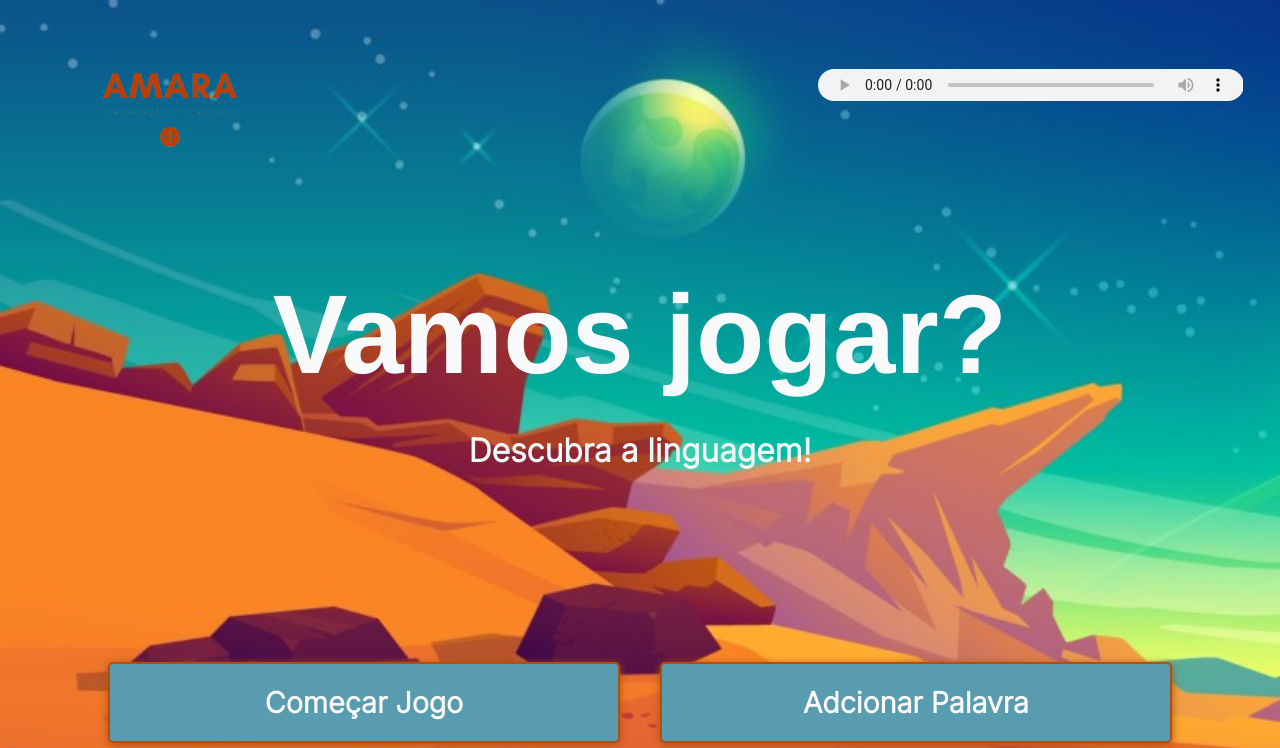
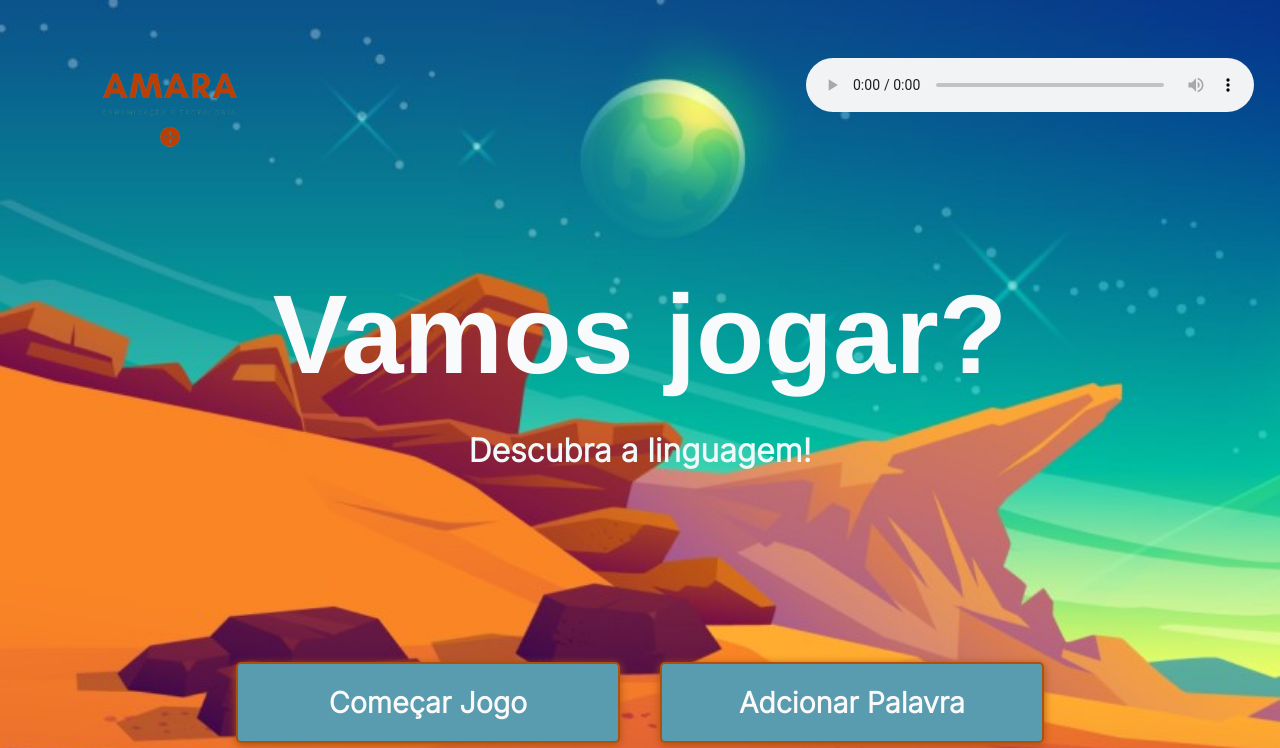
Before and after one commit to jaquelinedealmeida/challenge_two_hangmangame, a plain HTML site: page index.html in a window 1280 px wide. Shown: the top 748 px of the page. Drawn offline with Linux system fonts and the light colour scheme.

Commit message:
atualização readme e css

```diff
--- a/style.css
+++ b/style.css
@@ -60,7 +60,6 @@ header {
     background-color: #599baf;
     color: #fafafa;
     font-weight: 600;
-    padding: 7px;
     cursor: pointer;
     text-decoration: none;
 
@@ -269,7 +268,7 @@ header {
 
     audio {
         margin-top:3rem;
-        padding: .9;
+        padding: 0rem;
 
     }
 
@@ -283,6 +282,7 @@ header {
         margin: 20px;
         padding: 1.3rem;
         margin-top: 5rem;
+        width: 30%;
     }
 
 
```
Also changed, not shown: 1 other file.
